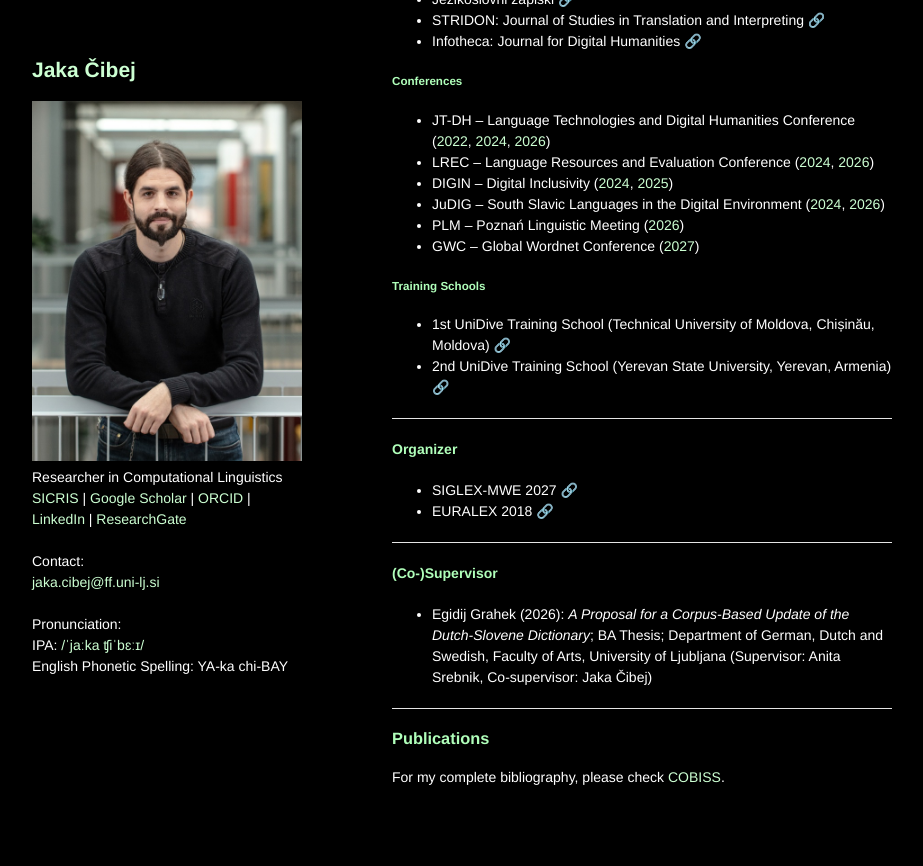
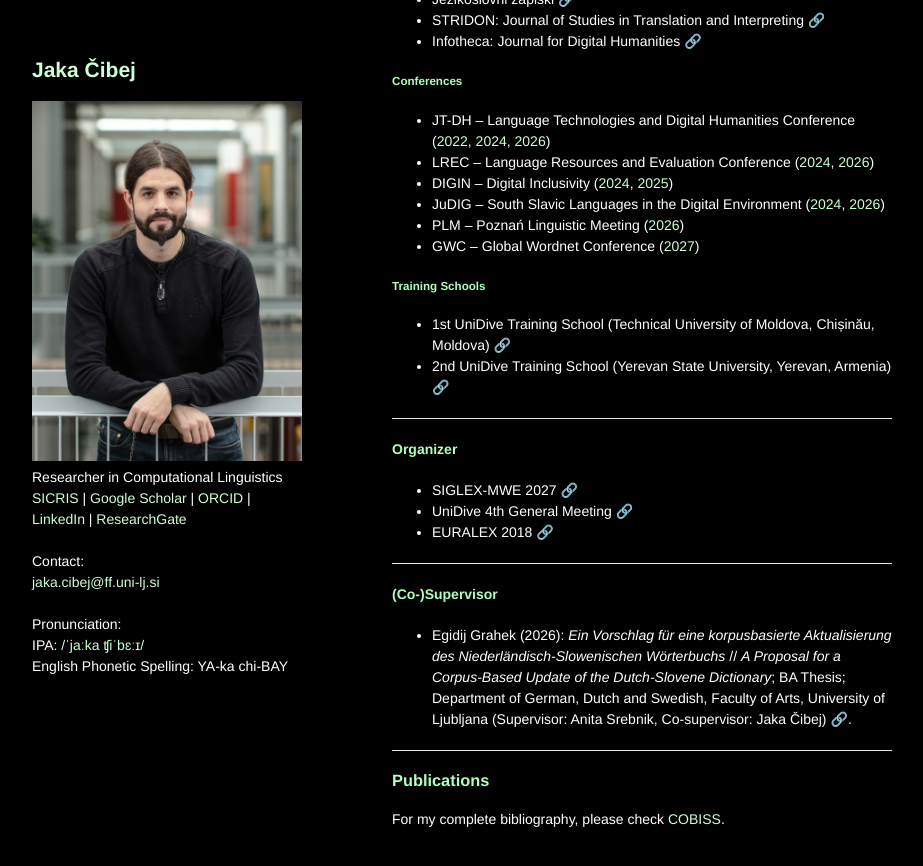
Before and after one commit to jakacibej/jakacibej.github.io, a Jekyll site: the page built from index.md, in a window 1280 px wide and 900 px high, scrolled down 5497 px. Shown: the top 866 px of the window, without its empty margins (178-1101 px from the left). Built offline with Jekyll 4.4.1, drawn with Linux system fonts in a browser that asks for light colours; our own code applies the rules of GitHub Pages for plain Markdown files; a script that is not in the unit is left out.

Commit message:
Update (2026-09-30)

```diff
--- a/index.md
+++ b/index.md
@@ -173,12 +173,13 @@ A selected list of datasets I've authored or contributed to is shown below. Plea
 
 ---
 #### Organizer
-* SIGLEX-MWE 2027 <a href="https://multiword.org/" target="_blank">🔗</a>
+* SIGLEX-MWE 2027 <a href="https://multiword.org/mwe2027/" target="_blank">🔗</a>
+* UniDive 4th General Meeting <a href="https://unidive.lisn.upsaclay.fr/doku.php?id=meetings:general_meetings:4th_unidive_general_meeting" target="_blank">🔗</a>
 * EURALEX 2018 <a href="https://euralex2018.cjvt.si/" target="_blank">🔗</a>
 
 ---
 #### (Co-)Supervisor
-* Egidij Grahek (2026): _A Proposal for a Corpus-Based Update of the Dutch-Slovene Dictionary_; BA Thesis; Department of German, Dutch and Swedish, Faculty of Arts, University of Ljubljana (Supervisor: Anita Srebnik, Co-supervisor: Jaka Čibej)
+* Egidij Grahek (2026): _Ein Vorschlag für eine korpusbasierte Aktualisierung des Niederländisch-Slowenischen Wörterbuchs_ // _A Proposal for a Corpus-Based Update of the Dutch-Slovene Dictionary_; BA Thesis; Department of German, Dutch and Swedish, Faculty of Arts, University of Ljubljana (Supervisor: Anita Srebnik, Co-supervisor: Jaka Čibej) <a href="http://hdl.handle.net/20.500.12556/RUL-188532" target="_blank">🔗</a>.
 
 ---
 ### Publications
```
